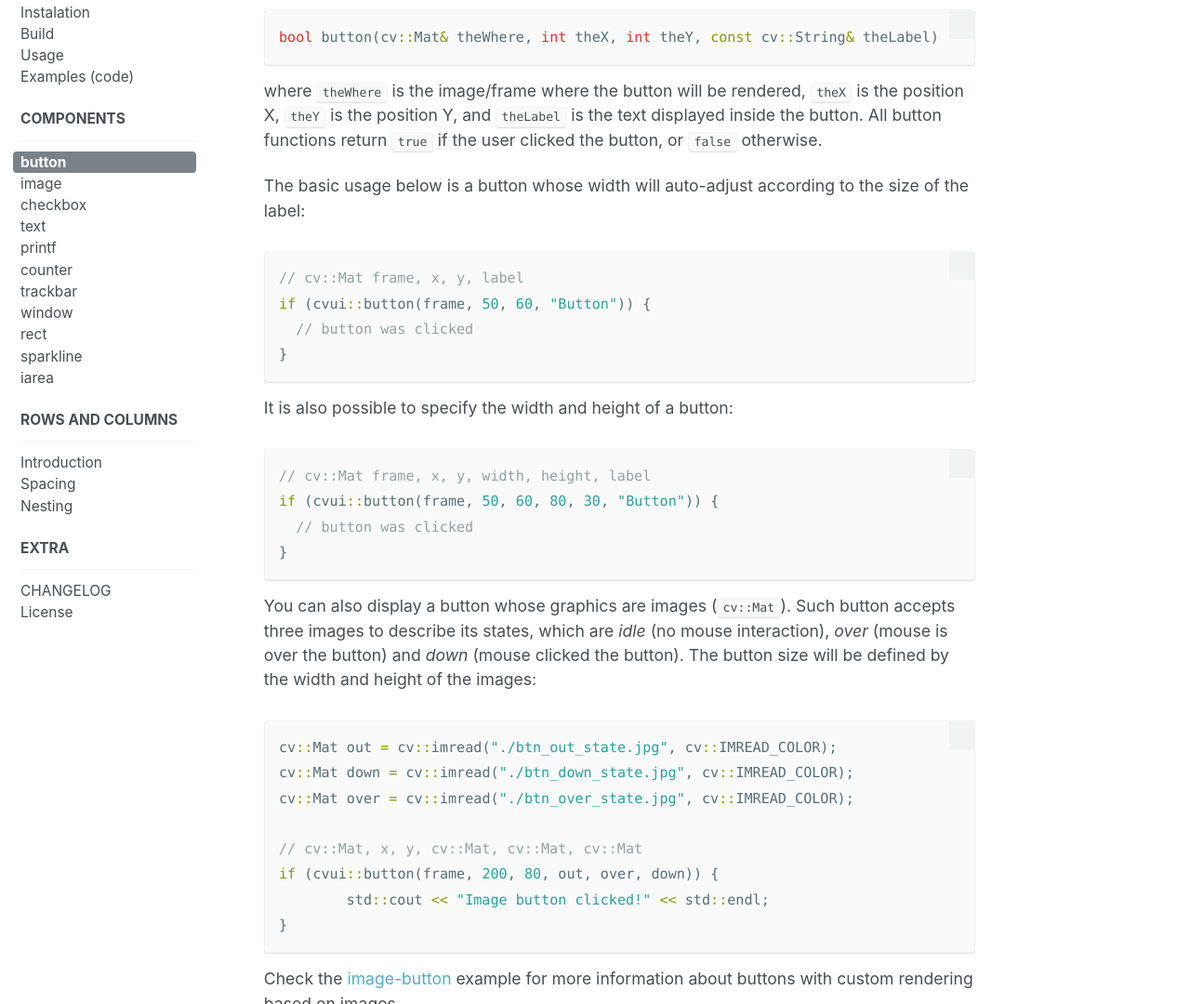
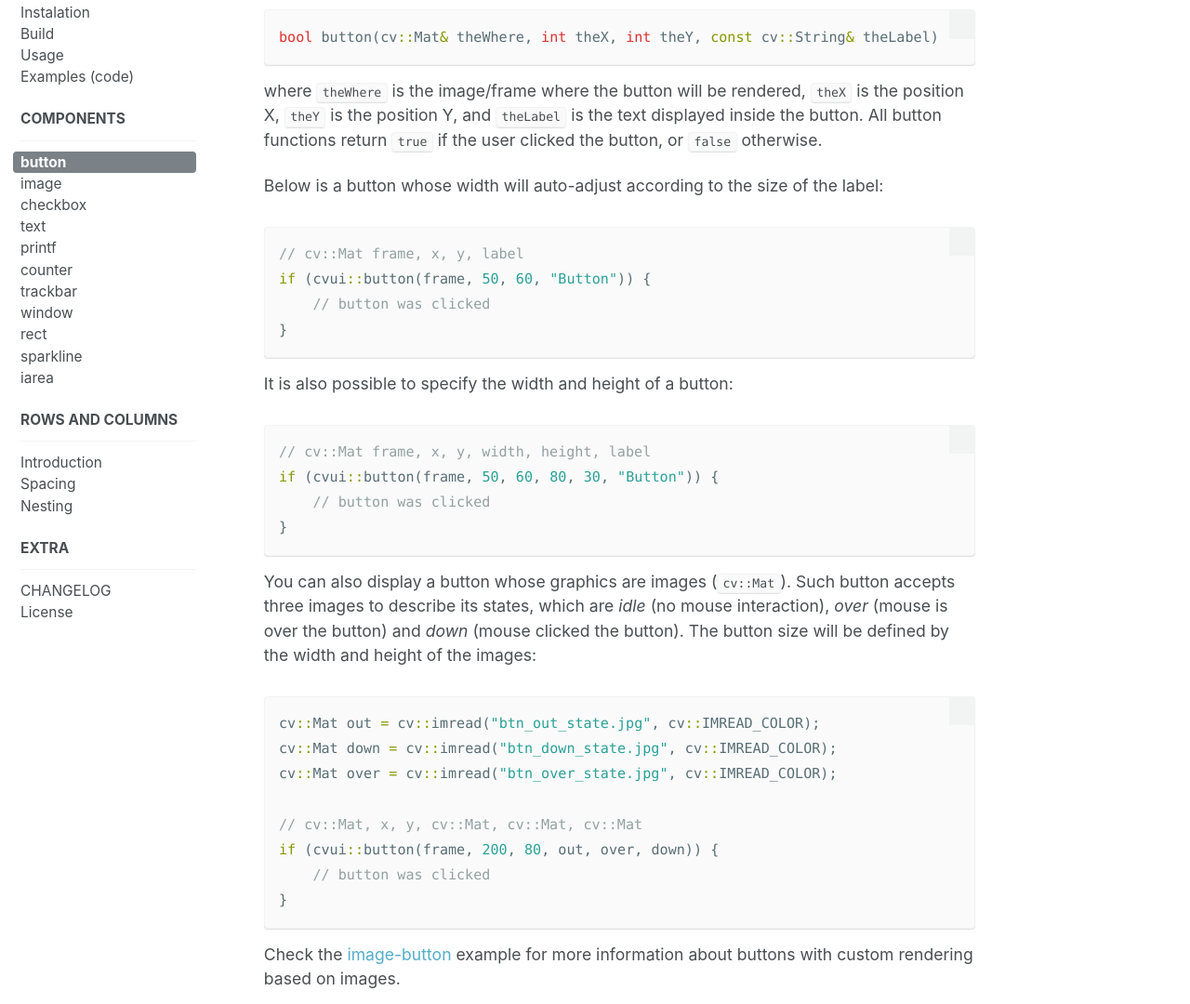
Before and after one commit to Dovyski/cvui, a Jekyll site: the page built from docs/components/button.md, in a window 1280 px wide and 1400 px high. Shown: the part 320-1400 px from the top of the window at 93% size. Built offline with Jekyll 4.4.1, drawn with Linux system fonts in a browser that asks for light colours.

Commit message:
Tweak button docs

```diff
--- a/docs/components/button.md
+++ b/docs/components/button.md
@@ -13,12 +13,12 @@ bool button(cv::Mat& theWhere, int theX, int theY, const cv::String& theLabel)
 
 where `theWhere` is the image/frame where the button will be rendered, `theX` is the position X, `theY` is the position Y, and `theLabel` is the text displayed inside the button. All button functions return `true` if the user clicked the button, or `false` otherwise.
 
-The basic usage below is a button whose width will auto-adjust according to the size of the label:
+Below is a button whose width will auto-adjust according to the size of the label:
 
 {% highlight c++ %}
 // cv::Mat frame, x, y, label
 if (cvui::button(frame, 50, 60, "Button")) {
-  // button was clicked
+    // button was clicked
 }
 {% endhighlight %}
 
@@ -27,20 +27,20 @@ It is also possible to specify the width and height of a button:
 {% highlight c++ %}
 // cv::Mat frame, x, y, width, height, label
 if (cvui::button(frame, 50, 60, 80, 30, "Button")) {
-  // button was clicked
+    // button was clicked
 }
 {% endhighlight %}
 
 You can also display a button whose graphics are images (`cv::Mat`). Such button accepts three images to describe its states, which are _idle_ (no mouse interaction), _over_ (mouse is over the button) and _down_ (mouse clicked the button). The button size will be defined by the width and height of the images:
 
 {% highlight c++ %}
-cv::Mat out = cv::imread("./btn_out_state.jpg", cv::IMREAD_COLOR);
-cv::Mat down = cv::imread("./btn_down_state.jpg", cv::IMREAD_COLOR);
-cv::Mat over = cv::imread("./btn_over_state.jpg", cv::IMREAD_COLOR);
+cv::Mat out = cv::imread("btn_out_state.jpg", cv::IMREAD_COLOR);
+cv::Mat down = cv::imread("btn_down_state.jpg", cv::IMREAD_COLOR);
+cv::Mat over = cv::imread("btn_over_state.jpg", cv::IMREAD_COLOR);
 
 // cv::Mat, x, y, cv::Mat, cv::Mat, cv::Mat
 if (cvui::button(frame, 200, 80, out, over, down)) {
-	std::cout << "Image button clicked!" << std::endl;
+    // button was clicked
 }
 {% endhighlight %}
 
```
